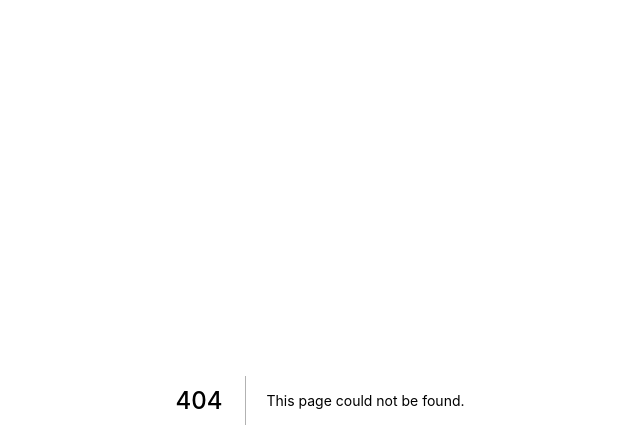
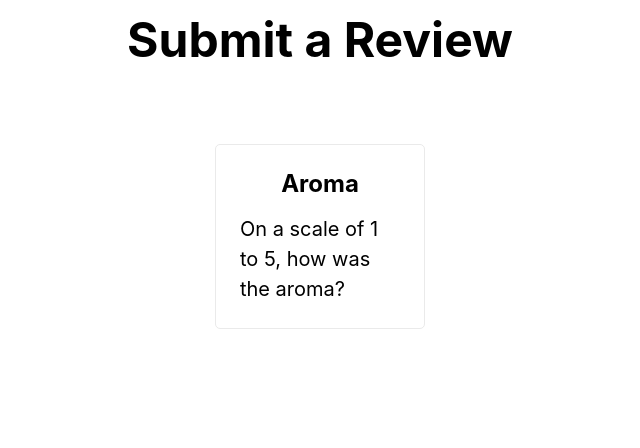
Before and after one commit to nherson/rebrew, a Next.js app: page /reviews/new in a window 1280 px wide. Before the commit this address had no page. Shown: the top 448 px of the page, without its empty margins (320-960 px from the left). Built offline with nearby package versions, Linux system fonts and the light colour scheme.

Commit message:
typescript, pre-material ui

```diff
--- /dev/null
+++ b/components/review/aroma.tsx
@@ -0,0 +1,10 @@
+export function AromaCard() {
+    return (
+      <div className="card">
+        <h3>Aroma</h3>
+        <p>
+          On a scale of 1 to 5, how was the aroma?
+        </p>
+      </div>
+    )
+}
--- a/package.json
+++ b/package.json
@@ -14,5 +14,10 @@
     "react": "16.13.1",
     "react-dom": "16.13.1",
     "swr": "^0.2.2"
+  },
+  "devDependencies": {
+    "@types/node": "^14.0.6",
+    "@types/react": "^16.9.35",
+    "typescript": "^3.9.3"
   }
 }
--- /dev/null
+++ b/pages/reviews/new.tsx
@@ -0,0 +1,25 @@
+import Head from 'next/head'
+import Link from 'next/link'
+import { AromaCard } from '../../components/review/aroma'
+
+
+export default function Home() {
+  return (
+    <div className="container">
+      <Head>
+        <title>Rebrew</title>
+        <link rel="icon" href="/favicon.ico" />
+      </Head>
+
+      <main>
+        <h2 className="title">
+          Submit a Review
+        </h2>
+
+        <div className="grid">
+          <AromaCard></AromaCard>
+        </div>
+      </main>
+    </div>
+  )
+}
--- a/styles/global.css
+++ b/styles/global.css
@@ -1,27 +1,126 @@
+.container {
+  min-height: 100vh;
+  /* padding: 0 0.5rem; */
+  display: flex;
+  flex-direction: column;
+  justify-content: center;
+  align-items: center;
+}
+
+main {
+  /* padding: 5rem 0; */
+  flex: 1;
+  display: flex;
+  flex-direction: column;
+  align-items: center;
+}
+
+a {
+  color: inherit;
+  text-decoration: none;
+}
+
+.title a {
+  color: #0070f3;
+  text-decoration: none;
+}
+
+.title {
+  margin: 0;
+  padding: 1rem;
+  line-height: 1;
+  font-size: 3rem;
+}
+
+.title,
+.description {
+  text-align: center;
+}
+
+.description {
+  line-height: 1.5;
+  font-size: 1.5rem;
+}
+
+code {
+  background: #fafafa;
+  border-radius: 5px;
+  padding: 0.75rem;
+  font-size: 1.1rem;
+  font-family: Menlo, Monaco, Lucida Console, Liberation Mono,
+    DejaVu Sans Mono, Bitstream Vera Sans Mono, Courier New, monospace;
+}
+
+.grid {
+  display: flex;
+  align-items: center;
+  justify-content: center;
+  flex-wrap: wrap;
+
+  max-width: 800px;
+  margin-top: 3rem;
+}
+
+.rating-grid {
+  display: flex;
+  align-items: stretch;
+  justify-content: center;
+  flex-wrap: wrap;
+
+  max-width: 800px;
+}
+
+.card {
+  margin: 1rem;
+  flex-basis: 45%;
+  padding: 1.5rem;
+  text-align: left;
+  color: inherit;
+  text-decoration: none;
+  border: 1px solid #eaeaea;
+  border-radius: 5px;
+  transition: color 0.15s ease, border-color 0.15s ease;
+}
+
+.card:hover,
+.card:focus,
+.card:active {
+  color: #0070f3;
+  border-color: #0070f3;
+}
+
+.card h3 {
+  text-align: center;
+  margin: 0 0 1rem 0;
+  font-size: 1.5rem;
+}
+
+.card p {
+  margin: 0;
+  font-size: 1.25rem;
+  line-height: 1.5;
+}
+
+.logo {
+  height: 1em;
+}
+
+@media (max-width: 600px) {
+  .grid {
+    width: 100%;
+    flex-direction: column;
+  }
+}
+
 html,
 body {
   padding: 0;
   margin: 0;
-  font-family: -apple-system, BlinkMacSystemFont, Segoe UI, Roboto, Oxygen, Ubuntu,
-    Cantarell, Fira Sans, Droid Sans, Helvetica Neue, sans-serif;
-  line-height: 1.2;
-  font-size: 18px;
+  font-family: -apple-system, BlinkMacSystemFont, Segoe UI, Roboto,
+    Oxygen, Ubuntu, Cantarell, Fira Sans, Droid Sans, Helvetica Neue,
+    sans-serif;
 }
 
 * {
   box-sizing: border-box;
 }
-
-a {
-  color: #0070f3;
-  text-decoration: none;
-}
-
-a:hover {
-  text-decoration: underline;
-}
-
-img {
-  max-width: 100%;
-  display: block;
-}
```
Also changed, not shown: components/layout.js (deleted, +0 -7 lines), components/layout.tsx (added, +9 -0 lines), pages/test/[id].tsx (renamed from pages/test/[id].js, +2 -2 lines), tsconfig.json (added, +29 -0 lines), next-env.d.ts (added), pages/index.tsx (line endings or trailing spaces), 1 other file (tests, documents, lock files or other folders).
